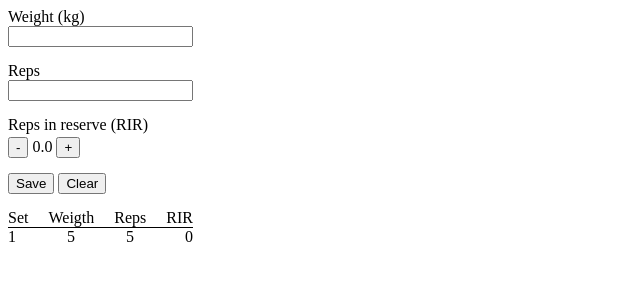
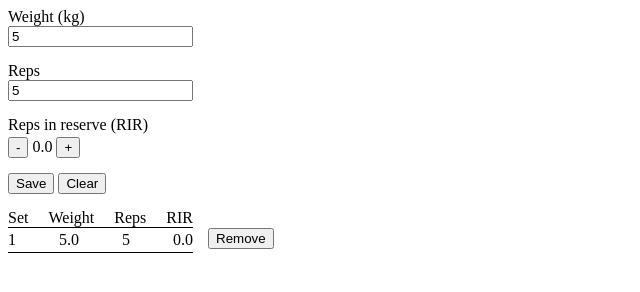
Before and after one commit to ale2502/workout-log-app, a plain HTML site: page exercise.html in a window 1280 px wide. Both pictures are taken after typing "5", "5" into the empty fields and a click on the button "Save". Shown: the whole page, without its empty margins (0-640 px from the left). Drawn offline with Linux system fonts and the light colour scheme.

Commit message:
Formatting sets

```diff
--- a/exercise.html
+++ b/exercise.html
@@ -29,11 +29,12 @@
     </div>
     <div class="table-header">
       <div>Set</div>
-      <div>Weigth</div>
+      <div>Weight</div>
       <div>Reps</div>
       <div>RIR</div>
     </div>
-    <div class="sets-table" id="sets-table">
+    </div>
+    <div id="sets-table">
     </div>
   <script src="/exercise.js" type="module"></script>
   </body>
--- a/exercise.js
+++ b/exercise.js
@@ -39,15 +39,13 @@ saveButton.addEventListener('click', () => {
 
   let set = {
     set: setNumber,
-    weight: parseFloat(weightInput.value),
+    weight: parseFloat(weightInput.value).toFixed(1),
     reps: parseInt(repsInput.value),
-    rir: rir
+    rir: rir.toFixed(1)
   }
   sets.push(set);
   renderSets();
   console.log(sets);
-
-  resetInputs();
 });
 
 clearButton.addEventListener('click', () => {
@@ -73,15 +71,26 @@ weightInput.addEventListener('keydown', (e) => {
   }
 });
 
+function removeSet(index) {
+
+}
+
 function renderSets() {
   let setsTableHTML = '';
 
   sets.forEach((set) => {
     setsTableHTML += `
-      <div>${set.set}</div>
-      <div>${set.weight}</div>
-      <div>${set.reps}</div>
-      <div>${set.rir}</div>
+      <div class="sets-and-remove">
+        <div class="sets-table">
+          <div>${set.set}</div>
+          <div>${set.weight}</div>
+          <div>${set.reps}</div>
+          <div>${set.rir}</div>
+        </div>
+        <div>
+          <button>Remove</button>
+        </div>
+      </div>
     `;
   });
   document.getElementById('sets-table').innerHTML = setsTableHTML;
--- a/styles/exercise.css
+++ b/styles/exercise.css
@@ -33,4 +33,11 @@ p {
   display: flex;
   justify-content: space-between;
   width: 185px;
+  border-bottom: 1px solid black;
+  padding: 3px 0px;
 }
+
+.sets-and-remove {
+  display: flex;
+  gap: 15px;
+}
```
